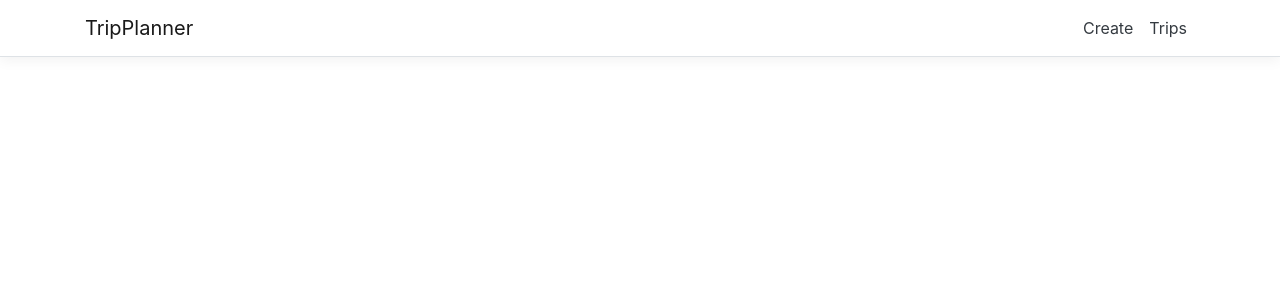
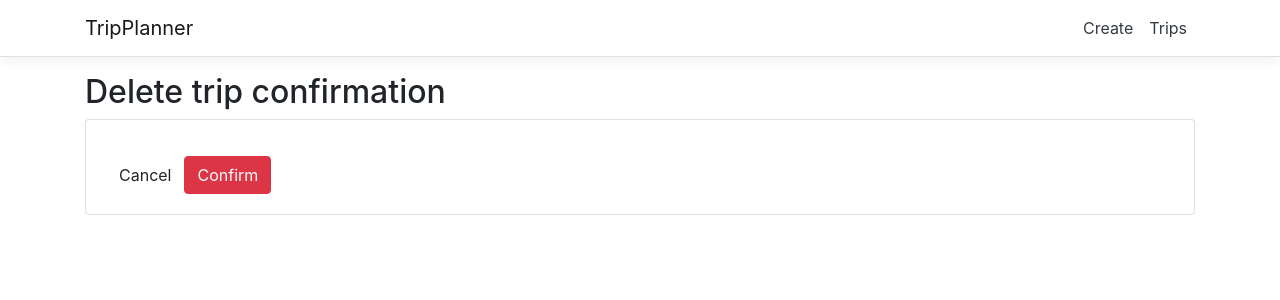
Before and after one commit to parisajabbari/Trips, a React (Create React App) app in the folder TripPlanner/ClientApp/: page /delete/1 in a window 1280 px wide. Shown: the top 300 px of the page. Built offline with nearby package versions, Linux system fonts and the light colour scheme; no server answers.

Commit message:
implementing Delete functionality

```diff
--- a/TripPlanner/ClientApp/src/App.js
+++ b/TripPlanner/ClientApp/src/App.js
@@ -8,6 +8,7 @@
 import { Trips } from './components/Trip/Trips';
 import { Create } from './components/Trip/Create';
 import { Update } from './components/Trip/Update';
+import { Delete } from './components/Trip/Delete';
 
 export default class App extends Component {
   static displayName = App.name;
@@ -19,6 +20,7 @@
         <Route path='/trips' component={Trips} />
         <Route path='/create' component={Create} />
         <Route path='/update/:id' component={Update} />
+        <Route path='/delete/:id' component={Delete} />
       </Layout>
     );
   }
--- /dev/null
+++ b/TripPlanner/ClientApp/src/components/Trip/Delete.jsx
@@ -0,0 +1,67 @@
+import React, {Component} from 'react';
+import axios from 'axios';
+
+export class Delete extends Component{
+    constructor(props){
+        super(props);
+
+        this.onCancel = this.onCancel.bind(this);
+        this.onConfirmation = this.onConfirmation.bind(this);
+
+        this.state = {
+            name : "",
+            description : "",
+            dateStarted : null,
+            dateCompleted : null
+        }
+    }
+
+    componentDidMount(){
+        const {id} = this.props.match.params;
+
+        axios.get("api/Trips/SingleTrip/" +id).then(trip => {
+            const response = trip.data;
+
+            this.setState({
+                name : response.name,
+                description : response.description,
+                dateStarted : new Date (response.dateStarted).toISOString().slice(0, 10),
+                dateCompleted : response.dateCompleted ?  new Date(response.dateCompleted).toISOString().slice(0, 10) : null
+            })
+        })
+    }
+
+    onCancel(e){
+        const{history} = this.props;
+        history.push('/trips/');
+    }
+
+    onConfirmation(e){
+        const{id} = this.props.match.params;
+        const{history} = this.props;
+        axios.delete("api/Trips/DeleteTrip/"+id).then(result =>{
+            history.push('/trips');
+        })
+    }
+
+    render(){
+        return(
+            <div style={{ marginTop: 10 }}>
+                <h2>Delete trip confirmation</h2>
+
+                <div class="card">
+                <div class="card-body">
+                    <h4 class="card-title"> {this.state.name} </h4>
+                    <p class="card-text"> {this.state.description} </p>
+                    <button onClick={this.onCancel} class="btn btn-default">
+                    Cancel
+                    </button>
+                    <button  onClick={this.onConfirmation} class="btn btn-danger">
+                    Confirm
+                    </button>
+                </div>
+                </div>
+            </div>
+        )
+    }
+}
--- a/TripPlanner/ClientApp/src/components/Trip/Trips.jsx
+++ b/TripPlanner/ClientApp/src/components/Trip/Trips.jsx
@@ -7,6 +7,7 @@
         super(props);
 
         this.onTripUpdate = this.onTripUpdate.bind(this);
+        this.onTripDelete = this.onTripDelete.bind(this);
 
         this.state = {
             trips : [],
@@ -21,6 +22,11 @@
     onTripUpdate(id){
         const {history} = this.props;
         history.push('/update/'+id);
+    }
+
+    onTripDelete(id){
+        const {history} = this.props;
+        history.push('/delete/'+id);
     }
 
     populateTripsData(){
@@ -57,6 +63,10 @@
                                         Update
                                     </button>
 
+                                    <button onClick={() =>this.onTripDelete(trip.id)} className="btn btn-danger">
+                                        Delete
+                                    </button>
+
                                 </div>
                             </td>
                         </tr>
```
